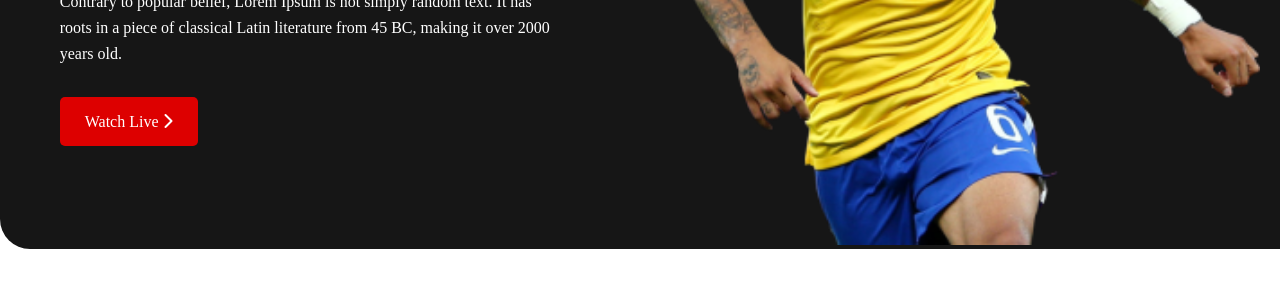
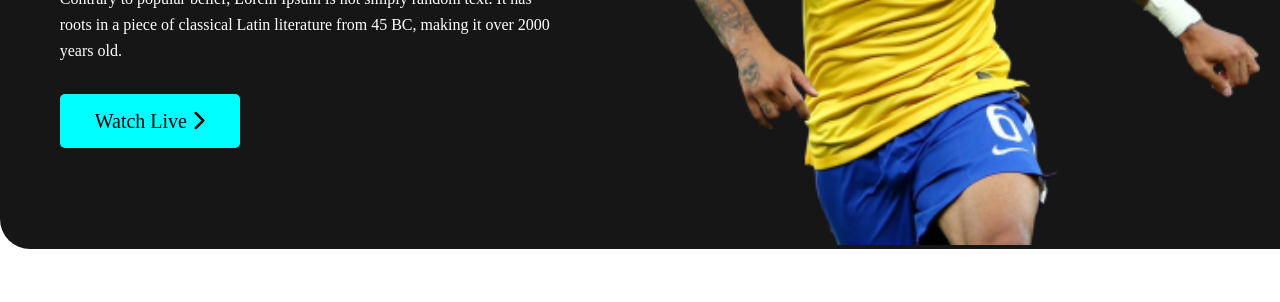
Before and after one commit to mamunmce/football-match, a plain HTML site: page upcoming-match.html in a window 1280 px wide. In both pictures the pointer is over the link "Watch Live". Shown: the part 498-800 px from the top of the page. Drawn offline with Linux system fonts and the light colour scheme.

Commit message:
all done

```diff
--- a/match.css
+++ b/match.css
@@ -49,6 +49,18 @@
   color: white;
   text-decoration: none;
   border-radius: 5px;
+  transition: background-color 2s, color 2s, font-size 2s, padding 2s;
+}
+
+.animation-pro{
+  transition-timing-function: linear;
+}
+
+.animation-pro a:hover{
+  background-color: aqua;
+  color: black;
+  font-size: 20px;
+  padding: 16px 35px;
 }
 
 .thimble img{
--- a/upcoming-match.html
+++ b/upcoming-match.html
@@ -18,7 +18,11 @@
         <h1>The Greatest show on the earth</h1>
         <p class="ellipsis">Contrary to popular belief, Lorem Ipsum is  not simply
           random text. It has roots in a piece of classical Latin literature from 45 BC, making it over 2000 years old.</p>
-          <a href="#">Watch Live <i class="add-ke fa-solid fa-chevron-right"></i></a>
+
+          <div class="animation-pro">
+            <a href="#">Watch Live <i class="add-ke fa-solid fa-chevron-right"></i></a>
+          </div>
+
       </div>
       <div class="thimble">
         <img src="images/Banner Image.png" alt="">
```
